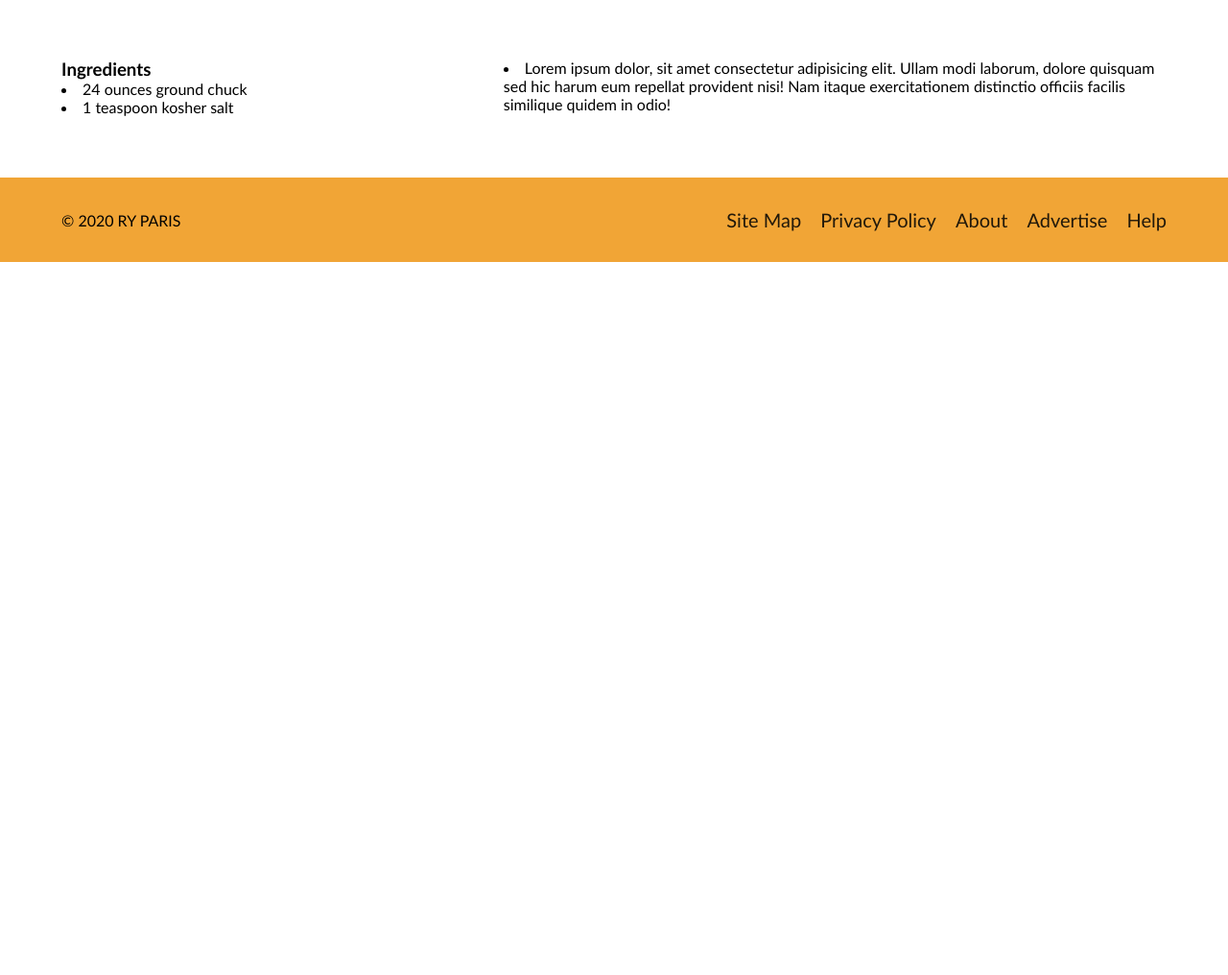
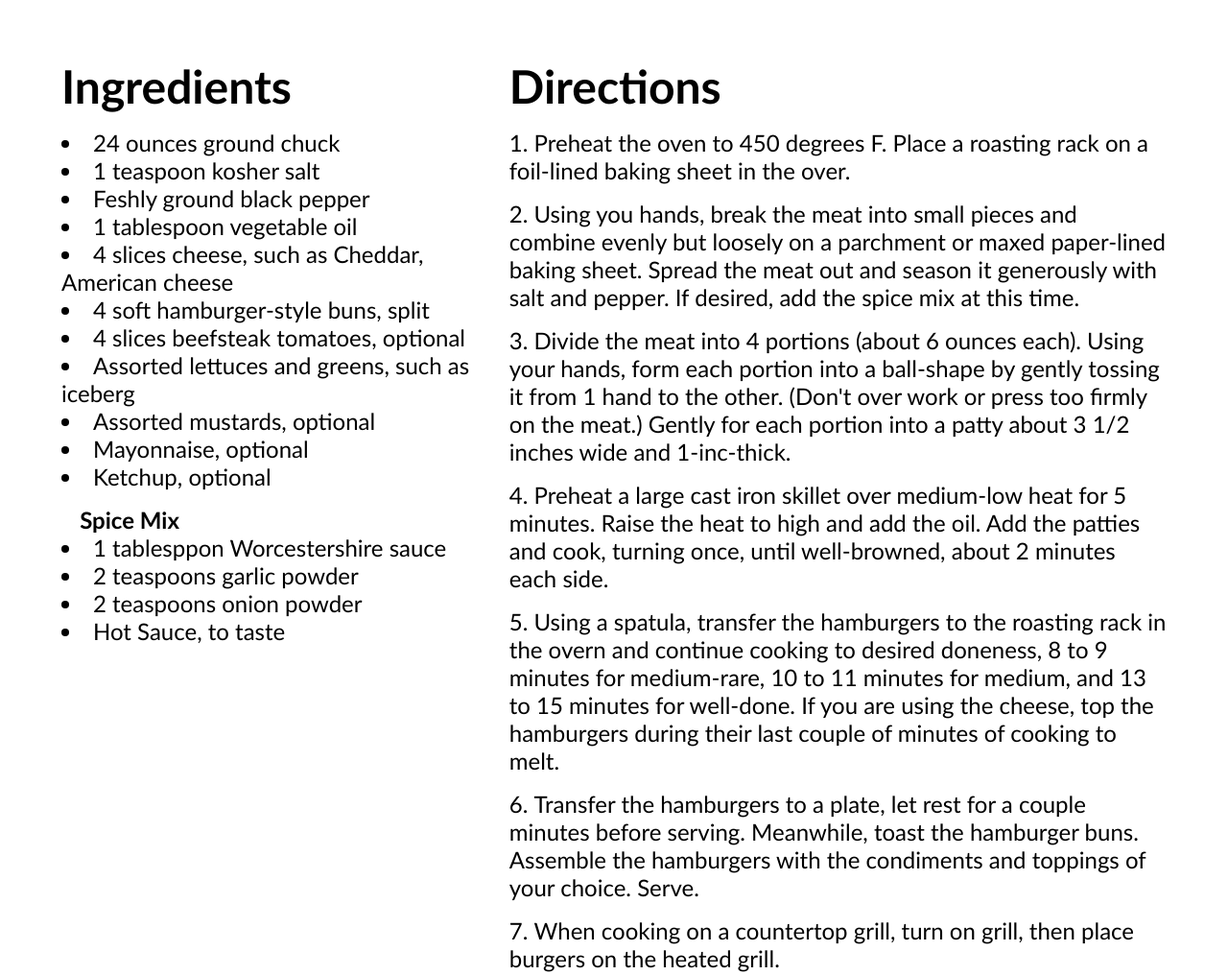
Before and after one commit to prestonevans/RY-PARIS, a plain HTML site: page recipe.html in a window 1280 px wide. Shown: the part 1640-2656 px from the top of the page at 96% size. Before the commit the page ends 1913 px from the top, so only its background shows below. Drawn offline with Linux system fonts and the light colour scheme.

Commit message:
finished recipe section.

```diff
--- a/css/style.css
+++ b/css/style.css
@@ -118,6 +118,9 @@ section h2 {
 	flex-direction: column;
 	align-items: center;
 }
+.bengal h2 {
+	text-align: center;
+}
 .reviews {
 	margin-bottom: 2em;
 }
@@ -222,6 +225,8 @@ section:last-child .img {
 }
 .recipe {
 	display: flex;
+	gap: 10px;
+	font-size: 1.5rem;
 }
 .recipe .left {
 	flex-basis: 40%;
@@ -230,7 +235,24 @@ section:last-child .img {
 	flex-basis: 60%;
 }
 li {
-	list-style: inside;
+	list-style-position: inside;
+}
+ul li {
+	list-style-type: disc;
+}
+.recipe h4 {
+	text-indent: 1.2rem;
+	font-size: 1.5rem;
+}
+.recipe h3 {
+	margin-bottom: 1rem;
+	font-size: 3rem;
+}
+.recipe h4 {
+	margin-top: 1rem;
+}
+ol li {
+	margin-bottom: 1rem;
 }
 /* media queries */
 @media screen and (max-width: 845px) {
@@ -251,4 +273,7 @@ li {
 	header nav a:last-child {
 		margin-bottom: 1em;
 	}
+	.recipe {
+		flex-direction: column;
+	}
 }
--- a/recipe.html
+++ b/recipe.html
@@ -73,14 +73,55 @@
                 <ul>
                     <li>24 ounces ground chuck</li>
                     <li>1 teaspoon kosher salt</li>
+                    <li>Feshly ground black pepper</li>
+                    <li>1 tablespoon vegetable oil</li>
+                    <li>4 slices cheese, such as Cheddar, American cheese</li>
+                    <li>4 soft hamburger-style buns, split</li>
+                    <li>4 slices beefsteak tomatoes, optional</li>
+                    <li>Assorted lettuces and greens, such as iceberg</li>
+                    <li>Assorted mustards, optional</li>
+                    <li>Mayonnaise, optional</li>
+                    <li>Ketchup, optional</li>
+                    <h4>Spice Mix</h4>
+                    <ul>
+                        <li>1 tablesppon Worcestershire sauce</li>
+                        <li>2 teaspoons garlic powder</li>
+                        <li>2 teaspoons onion powder</li>
+                        <li>Hot Sauce, to taste</li>
+
+                    </ul>
 
                 </ul>
             </div>
             <div class="right">
+                <h3>Directions</h3>
                 <ol>
-                    <li>Lorem ipsum dolor, sit amet consectetur adipisicing elit. Ullam modi laborum, dolore quisquam
-                        sed hic harum eum repellat provident nisi! Nam itaque exercitationem distinctio officiis facilis
-                        similique quidem in odio!</li>
+                    <li>Preheat the oven to 450 degrees F. Place a roasting rack on a foil-lined baking sheet in the
+                        over.</li>
+                    <li>Using you hands, break the meat into small pieces and combine evenly but loosely on a parchment
+                        or maxed paper-lined baking sheet. Spread the meat out and season it generously with salt and
+                        pepper. If desired, add the spice mix at this time.</li>
+                    <li>Divide the meat into 4 portions (about 6 ounces each). Using your hands, form each portion into
+                        a ball-shape by gently tossing it from 1 hand to the other. (Don't over work or press too firmly
+                        on the meat.) Gently for each portion into a patty about 3 1/2 inches wide and 1-inc-thick.</li>
+                    <li>Preheat a large cast iron skillet over medium-low heat for 5 minutes. Raise the heat to high and
+                        add the oil. Add the patties and cook, turning once, until well-browned, about 2 minutes each
+                        side.</li>
+                    <li>Using a spatula, transfer the hamburgers to the roasting rack in the overn and continue cooking
+                        to desired doneness, 8 to 9 minutes for medium-rare, 10 to 11 minutes for medium, and 13 to 15
+                        minutes for well-done. If you are using the cheese, top the hamburgers during their last couple
+                        of minutes of cooking to melt.</li>
+                    <li>Transfer the hamburgers to a plate, let rest for a couple minutes before serving. Meanwhile,
+                        toast the hamburger buns. Assemble the hamburgers with the condiments and toppings of your
+                        choice. Serve.</li>
+                    <li>When cooking on a countertop grill, turn on grill, then place burgers on the heated grill.</li>
+                    <h4>Timing for a countertop grill:</h4>
+                    <li>For Medium-Rare: Cook for 3 minutes covered and then unplug the machine and continue to cook
+                        covered for 2 to 3 more minutes.</li>
+                    <li>For Medium: Cook for 4 minutes covered and then unplug the machine and continue to cook covered
+                        for 4 more minutes.</li>
+                    <li>For Well: Cook for 5 minutes covered and then unplug the machin</li>
+
                 </ol>
             </div>
         </section>
```
